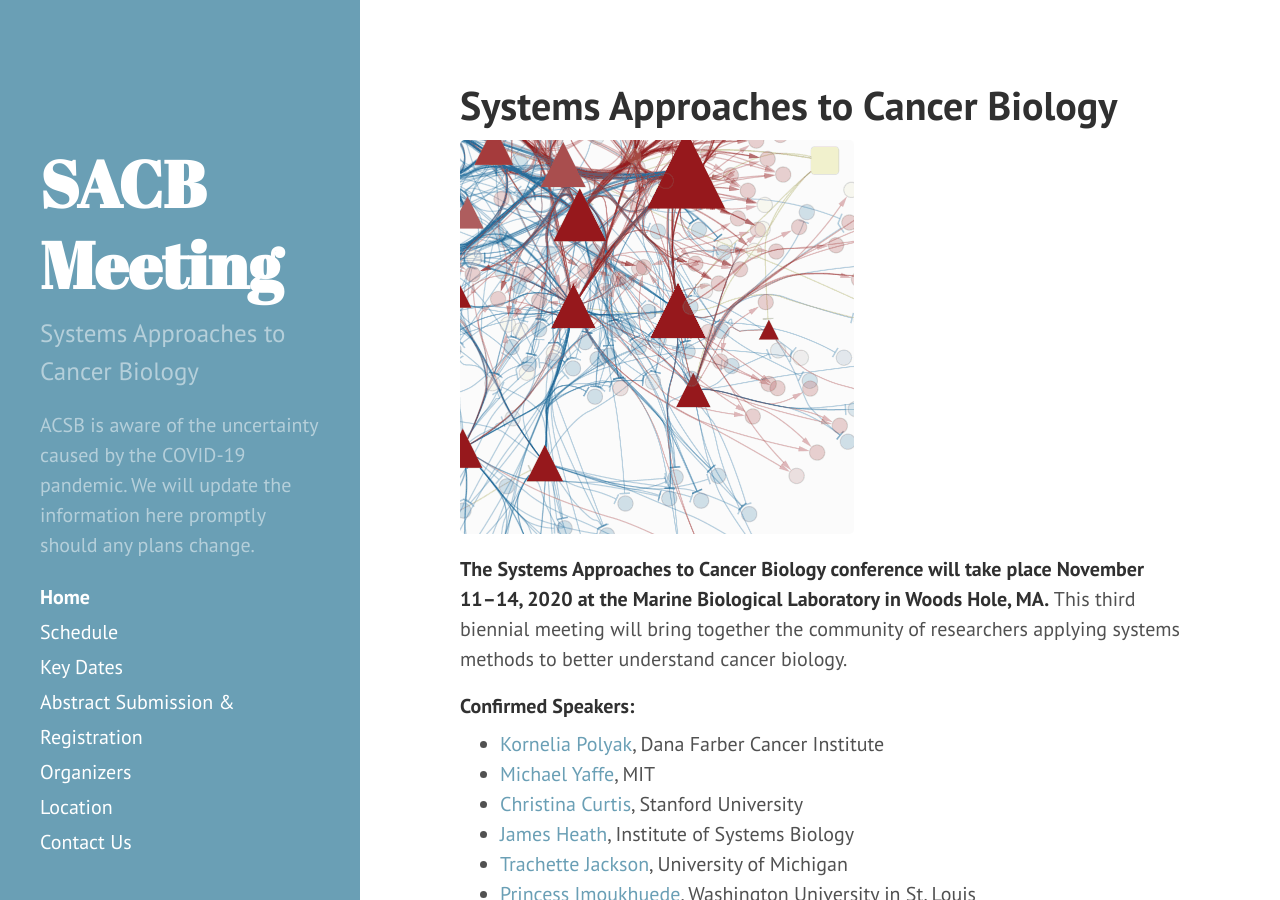
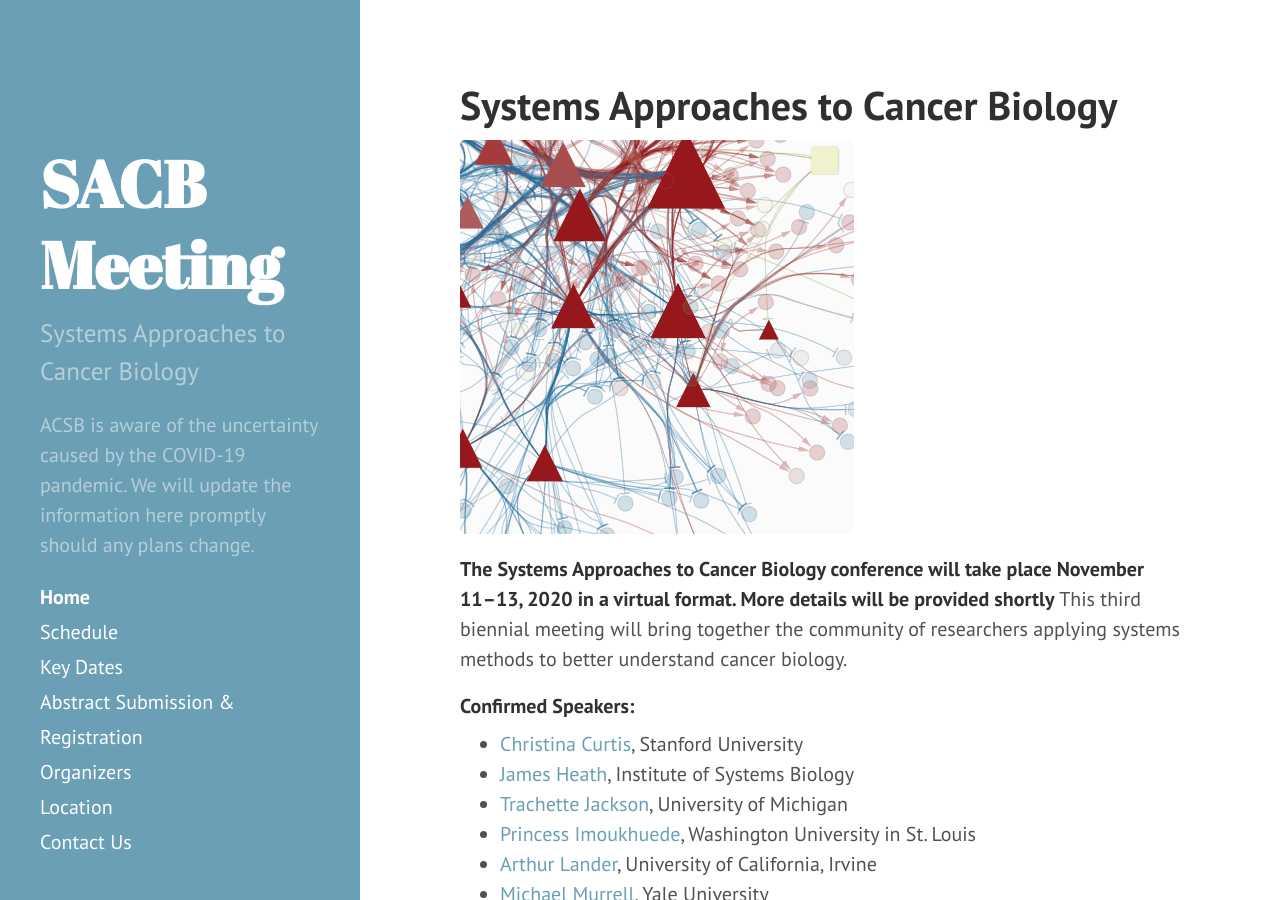
Before and after one commit to AECCSB/sacb-meeting, a Jekyll site: the page built from index.md, in a window 1280 px wide and 900 px high. Built offline with Jekyll 4.4.1, drawn with Linux system fonts in a browser that asks for light colours.

Commit message:
updated index for online format and remove keynotes

```diff
--- a/index.md
+++ b/index.md
@@ -5,12 +5,10 @@ layout: page
 
 ![Network diagram](/public/img/network_diag.png)
 
-**The Systems Approaches to Cancer Biology conference will take place November 11–14, 2020 at the Marine Biological Laboratory in Woods Hole, MA.** This third biennial meeting will bring together the community of researchers applying systems methods to better understand cancer biology.
+**The Systems Approaches to Cancer Biology conference will take place November 11–13, 2020 in a virtual format. More details will be provided shortly** This third biennial meeting will bring together the community of researchers applying systems methods to better understand cancer biology.
 
 #### Confirmed Speakers:
 
-- [Kornelia Polyak](https://www.polyaklab.dfci.harvard.edu/), Dana Farber Cancer Institute
-- [Michael Yaffe](https://ki.mit.edu/people/faculty/yaffe), MIT
 - [Christina Curtis](https://med.stanford.edu/curtislab.html), Stanford University
 - [James Heath](https://heath.isbscience.org/), Institute of Systems Biology
 - [Trachette Jackson](https://sites.lsa.umich.edu/tjacks/), University of Michigan
```
